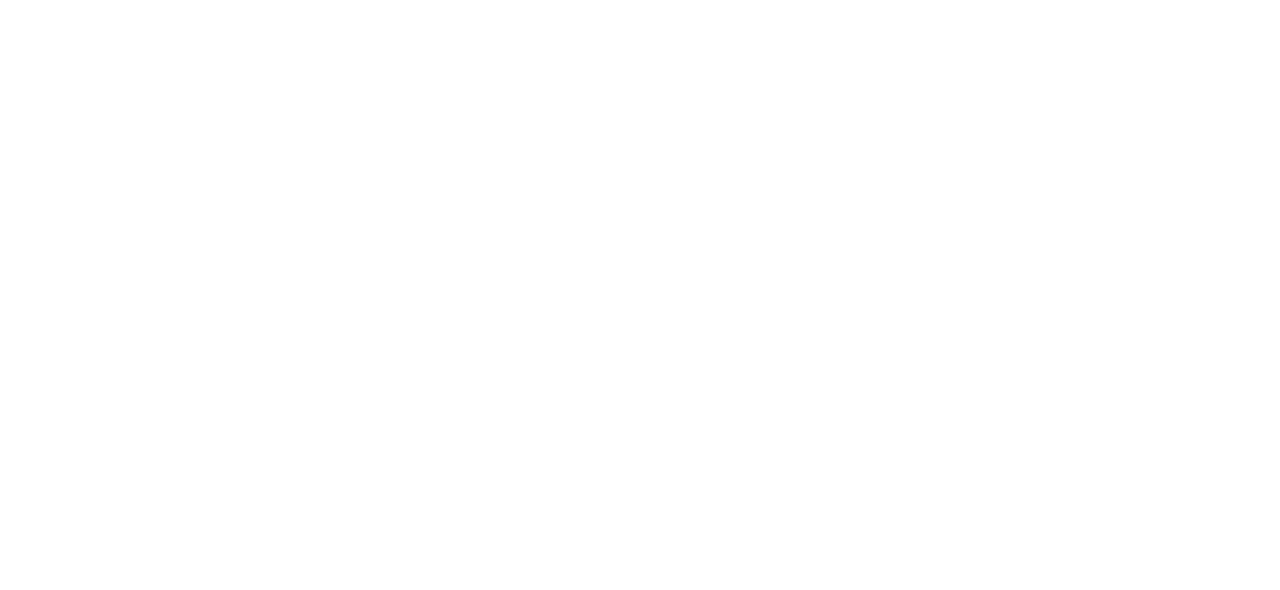
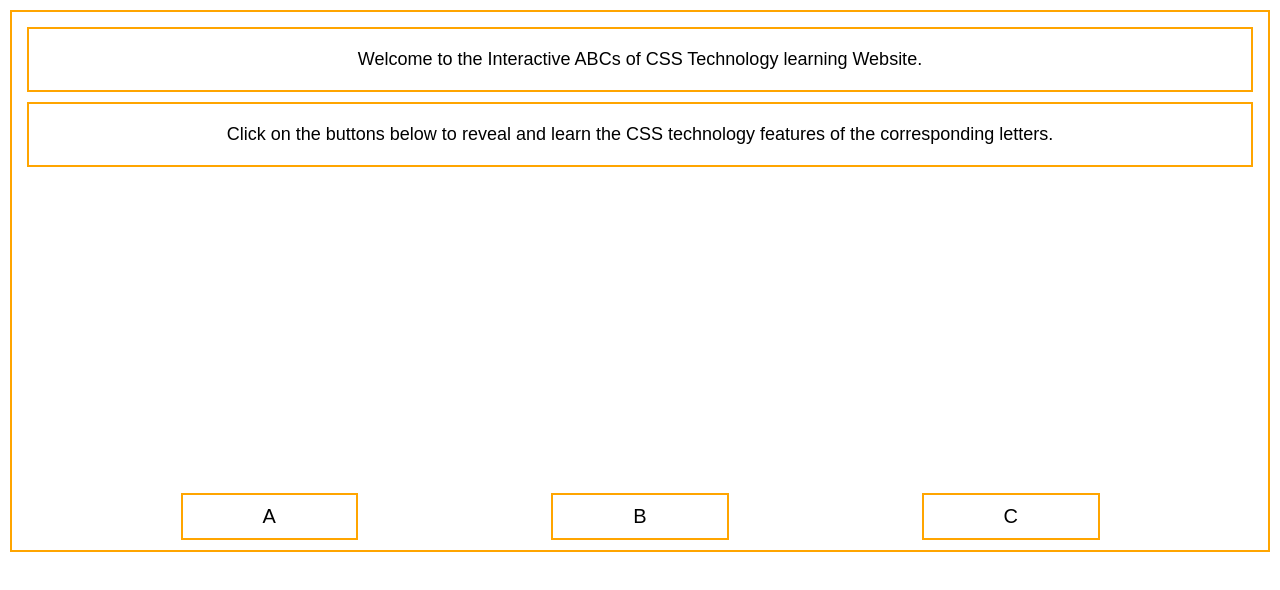
Before and after one commit to mvitale2/csi3150-in-class-assignment2_michael-vitale, a plain HTML site: page index.html in a window 1280 px wide. Drawn offline with Linux system fonts and the light colour scheme.

Commit message:
finished

```diff
--- a/css/styles.css
+++ b/css/styles.css
@@ -0,0 +1,91 @@
+* {
+  font-family: Arial, Helvetica, sans-serif;
+  padding: 0;
+  margin: 0;
+  box-sizing: border-box;
+}
+
+main {
+  margin: 10px;
+  padding: 10px;
+  height: 100%;
+  border: 2px solid orange;
+  display: flex;
+  flex-direction: column;
+  justify-content: center;
+  align-items: center;
+}
+
+main header {
+  display: flex;
+  flex-direction: column;
+  margin-bottom: 10px;
+  width: 100%;
+}
+
+main header div {
+  display: flex;
+  justify-content: center;
+  align-items: center;
+  border: 2px solid orange;
+  margin: 5px;
+  padding: 20px 0;
+}
+
+main header div p {
+  font-size: 18px;
+}
+
+main .container {
+  display: flex;
+  justify-content: space-between;
+  align-items: center;
+  width: 90%;
+  position: relative;
+}
+
+main .container .info-container {
+  display: flex;
+  flex-direction: column;
+  justify-content: center;
+  align-items: center;
+}
+
+main .container .info-container .image-container {
+  visibility: hidden;
+  border: 2px solid orange;
+  flex-direction: column;
+  justify-content: center;
+  align-items: center;
+}
+
+.show {
+  visibility: visible !important;
+  display: flex;
+}
+
+main .container .image-container img {
+  width: 15rem;
+}
+
+main .container .info-container .image-container button {
+  margin: 10px;
+  background: cornflowerblue;
+  border: none;
+  padding: 5px 30px;
+  color: white;
+  font-size: 16px;
+  cursor: pointer;
+}
+
+main .container .info-container .btn-container {
+  margin-top: 15px;
+}
+
+main .container .info-container .btn-container button {
+  background: none;
+  border: 2px solid orange;
+  padding: 10px 80px;
+  font-size: 20px;
+  cursor: pointer;
+}
--- a/index.html
+++ b/index.html
@@ -1,11 +1,63 @@
 <!DOCTYPE html>
 <html lang="en">
-<head>
-    <meta charset="UTF-8">
-    <meta name="viewport" content="width=device-width, initial-scale=1.0">
-    <title>Document</title>
-</head>
-<body>
-
-</body>
+  <head>
+    <meta charset="UTF-8" />
+    <meta name="viewport" content="width=device-width, initial-scale=1.0" />
+    <link rel="stylesheet" href="./css/styles.css" />
+    <script>
+        const showImage = id => {
+        document.getElementById(id).classList.add("show");
+      };
+      const hideImage = id => {
+        document.getElementById(id).classList.remove("show");
+      }
+    </script>
+    <title>ABC's of CSS</title>
+  </head>
+  <body>
+    <main>
+      <header>
+        <div>
+          <p>
+            Welcome to the Interactive ABCs of CSS Technology learning Website.
+          </p>
+        </div>
+        <div>
+          <p>
+            Click on the buttons below to reveal and learn the CSS technology
+            features of the corresponding letters.
+          </p>
+        </div>
+      </header>
+      <section class="container">
+        <div class="info-container">
+          <div class="image-container" id="A">
+            <img src="./assets/images/css-letter-a.png" alt="aspect-ratio" />
+            <button class="hide-btn" onclick="hideImage('A')">Hide Result</button>
+          </div>
+          <div class="btn-container">
+            <button class="show-btn" onclick="showImage('A')">A</button>
+          </div>
+        </div>
+        <div class="info-container">
+          <div class="image-container" id="B">
+            <img src="./assets/images/css-letter-b.png" alt="border" />
+            <button class="hide-btn" onclick="hideImage('B')">Hide Result</button>
+          </div>
+          <div class="btn-container">
+            <button class="show-btn" onclick="showImage('B')">B</button>
+          </div>
+        </div>
+        <div class="info-container">
+          <div class="image-container" id="C">
+            <img src="./assets/images/css-letter-c.png" alt="colors" />
+            <button class="hide-btn" onclick="hideImage('C')">Hide Result</button>
+          </div>
+          <div class="btn-container">
+            <button class="show-btn" onclick="showImage('C')">C</button>
+          </div>
+        </div>
+      </section>
+    </main>
+  </body>
 </html>
```
Also changed, not shown: js/index.js (deleted).
